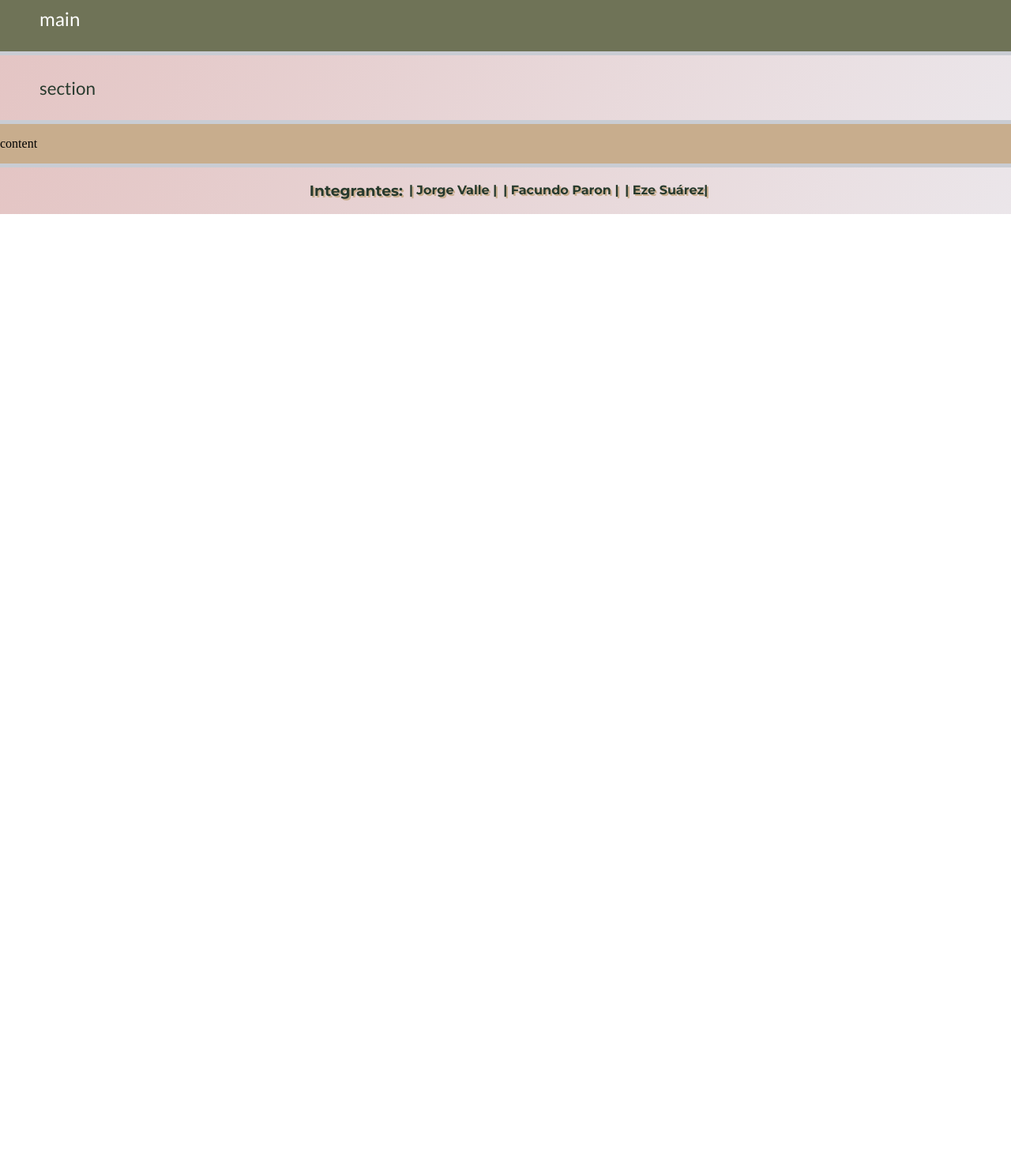
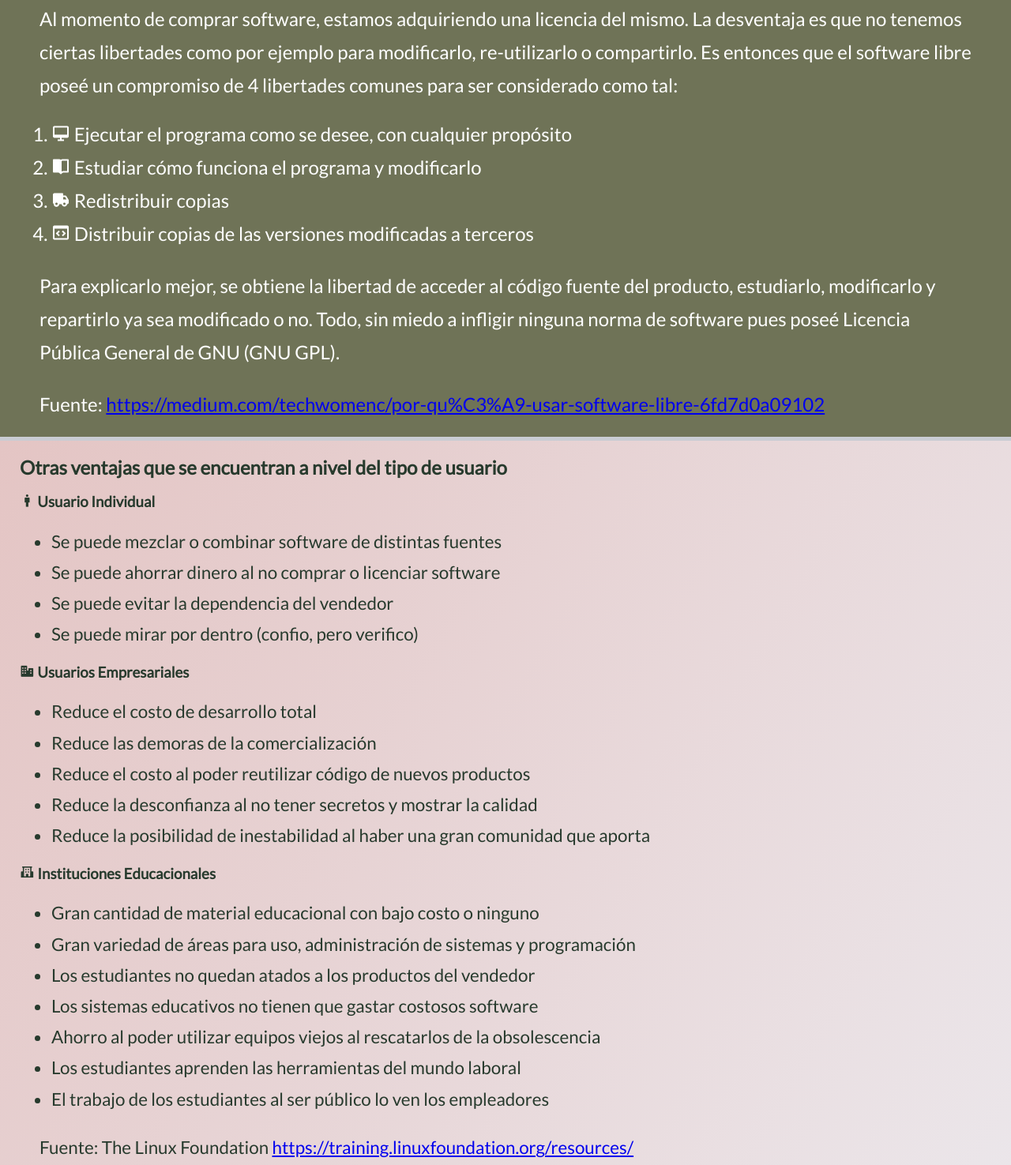
Before and after one commit to GeorgeValle/linux_SO2, a plain HTML site: page pages/soft-libre.html in a window 1280 px wide. Shown: the part 176-1651 px from the top of the page at 79% size. Before the commit the page ends 800 px from the top, so only its background shows below. Drawn offline with nearby package versions, Linux system fonts and the light colour scheme.

Commit message:
(feat): add   free soft  page content
add all information about why choices free software

```diff
--- a/pages/soft-libre.html
+++ b/pages/soft-libre.html
@@ -46,13 +46,127 @@
     </header>
     <main class="bg-red">
         <!-- *********** Main Here *********-->
-        <p>main</p>
+
+        <p>
+            Al momento de comprar software, estamos adquiriendo una licencia del mismo. La desventaja es que no tenemos ciertas libertades como por ejemplo para modificarlo, re-utilizarlo o compartirlo. Es entonces que el software libre pose&#233; un compromiso de 4 libertades comunes para ser considerado como tal:
+        </p>
+        <ol>
+            <li>
+                <i class='bx bx-desktop' ></i> Ejecutar el programa como se desee, con cualquier prop&#243;sito
+            </li>
+            <li>
+                <i class='bx bxs-book-open'></i> Estudiar c&#243;mo funciona el programa y modificarlo
+            </li>
+            <li>
+                <i class='bx bxs-truck' ></i> Redistribuir copias
+            </li>
+            <li>
+                <i class='bx bx-code-block'></i> Distribuir copias de las versiones modificadas a terceros
+            </li>
+        </ol>
+
+    <p>
+        Para explicarlo mejor, se obtiene la libertad de acceder al código fuente del producto, estudiarlo, modificarlo y repartirlo ya sea modificado o no. Todo, sin miedo a infligir ninguna  norma de software pues poseé Licencia Pública General de GNU (GNU GPL).
+    </p>
+    <p >
+        Fuente: <a href="https://medium.com/techwomenc/por-qu%C3%A9-usar-software-libre-6fd7d0a09102">
+            https://medium.com/techwomenc/por-qu%C3%A9-usar-software-libre-6fd7d0a09102
+                </a>
+    </p>
     </main>
     <section class="bg-pink">
-        <p>section</p>
+
+        <h2>Otras ventajas que se encuentran a nivel del tipo de usuario</h2>
+        <h3><i class='bx bx-male'></i> Usuario Individual</h3>
+        <ul>
+            <li>
+                Se puede mezclar o combinar software de distintas fuentes
+            </li>
+            <li>
+                Se puede ahorrar dinero al no comprar o licenciar software
+            </li>
+            <li>
+                Se puede evitar la dependencia del vendedor
+            </li>
+            <li>
+                Se puede mirar por dentro (confio, pero verifico)
+            </li>
+        </ul>
+        <h3>
+            <i class='bx bxs-business' ></i> Usuarios Empresariales
+        </h3>
+        <ul>
+            <li>
+                Reduce el costo de desarrollo total
+            </li>
+            <li>
+                Reduce las demoras de la comercializaci&#243;n
+            </li>
+            <li>
+                Reduce el costo al poder reutilizar c&#243;digo de nuevos productos
+            </li>
+            <li>
+                Reduce la desconfianza al no tener secretos y mostrar la calidad
+            </li>
+            <li>
+                Reduce la posibilidad de inestabilidad al haber una gran comunidad que aporta
+            </li>
+        </ul>
+        <h3>
+            <i class='bx bxs-school' ></i> Instituciones Educacionales
+        </h3>
+
+        <ul>
+            <li>
+                Gran cantidad de material educacional con bajo costo o ninguno
+            </li>
+            <li>
+                Gran variedad de &#225;reas para uso, administraci&#243;n de sistemas y programaci&#243;n
+            </li>
+            <li>
+                Los estudiantes no quedan atados a los productos del vendedor
+            </li>
+            <li>
+                Los sistemas educativos no tienen que gastar costosos software
+            </li>
+            <li>
+                Ahorro al poder utilizar equipos viejos al rescatarlos de la obsolescencia
+            </li>
+            <li>
+                Los estudiantes aprenden las herramientas del mundo laboral
+            </li>
+            <li>
+                El trabajo de los estudiantes al ser p&#250;blico lo ven los empleadores
+            </li>
+        </ul>
+        <p>
+            Fuente: The Linux Foundation
+            <a href="https://training.linuxfoundation.org/resources/">
+                https://training.linuxfoundation.org/resources/
+                    </a>
+        </p>
     </section>
     <article class="bg-blue">
-        <p>content</p>
+
+        <div class="youtube-wrapper">
+            <div class="youtube">
+                <iframe
+                    width="560"
+                    height="315"
+                    src="https://www.youtube.com/embed/5lIKd1uytP4?si=iwLKZpqsniKLUSqk"
+                    title="YouTube video player"
+                    frameborder="0"
+                    allow="accelerometer;
+                    autoplay;
+                    clipboard-write;
+                    encrypted-media;
+                    gyroscope;
+                    picture-in-picture;
+                    web-share"
+                    allowfullscreen>
+                </iframe>
+            </div>
+        </div>
     </article>
     <footer class="bg-pink">
         <!--********** footer Here ************-->
--- a/styles/styles.css
+++ b/styles/styles.css
@@ -136,7 +136,14 @@ main p{
     margin-right: 25px;
 }
 
-
+main ol li{
+    list-style-type: decimal;
+    font-family: 'lato', sans-serif;
+    color:#ffff;
+    font-weight: 400;
+    font-size: 1.5rem;
+    line-height: 1.75em;
+}
 
 section p{
     font-family: 'lato', sans-serif;
@@ -148,6 +155,21 @@ section p{
     margin-left: 25px;
     margin-right: 25px;
 }
+
+section ul li {
+    list-style-type: disc;
+    font-family: 'lato', sans-serif;
+    color:#273a2d;
+    font-weight: 400;
+    font-size: 1.4rem;
+    line-height: 1.75em;
+}
+
+section h2, h3{
+    font-family: 'lato', sans-serif;
+    color:#273a2d;
+}
+
 
 .youtube-wrapper{
     width: 60%;
```
Also changed, not shown: assets/images/razones.jpg (added).
